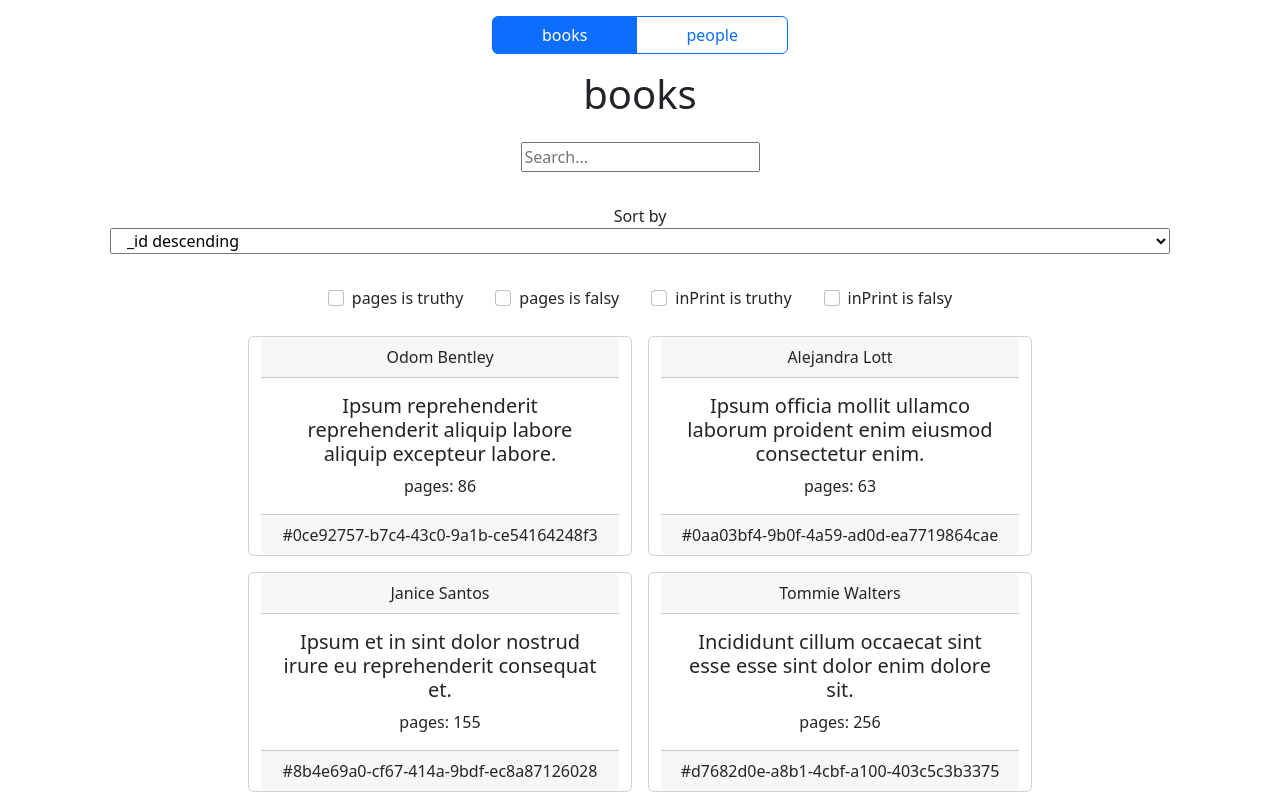
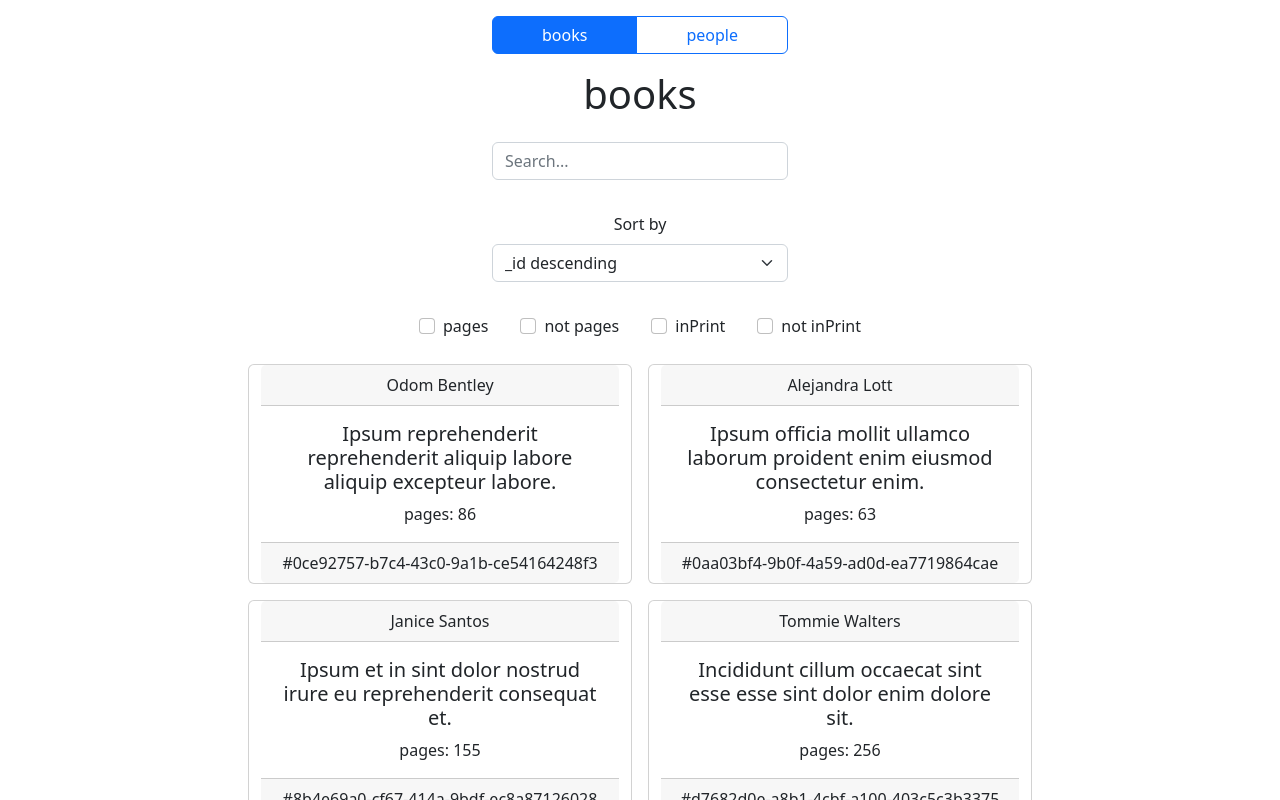
Before and after one commit to willemverbuyst/filter-search-sort, a React (Vite) app: page / in a window 1280 px wide. Shown: the top 800 px of the page. Built offline with nearby package versions, Linux system fonts and the light colour scheme.

Commit message:
Work on styling

```diff
--- a/src/components/Filters.tsx
+++ b/src/components/Filters.tsx
@@ -61,7 +61,7 @@ export default function Filters<T extends Record<PropertyKey, any>>(
                     ({ property, isTruthySelected }) =>
                       property === key && isTruthySelected
                   )}
-                  label={`${key} is truthy`}
+                  label={key}
                 />
               </Form.Group>
               <Form.Group key={`${key}-false`} className="m-3" controlId={key}>
@@ -79,7 +79,7 @@ export default function Filters<T extends Record<PropertyKey, any>>(
                     ({ property, isTruthySelected }) =>
                       property === key && !isTruthySelected
                   )}
-                  label={`${key} is falsy`}
+                  label={`not ${key}`}
                 />
               </Form.Group>
             </React.Fragment>
--- a/src/components/SearchInput.tsx
+++ b/src/components/SearchInput.tsx
@@ -1,5 +1,5 @@
 import { useEffect, useState } from "react";
-import { Col, Row } from "react-bootstrap";
+import { Col, Form, Row } from "react-bootstrap";
 import { useDebounce } from "../hooks/useDebounce";
 
 interface Props {
@@ -18,15 +18,15 @@ export default function SearchInput(props: Props) {
 
   return (
     <Row className="m-3 justify-content-center">
-      <Col>
-        <input
+      <Form style={{ width: "20rem" }}>
+        <Form.Control
           value={query}
           id="search"
           placeholder="Search..."
           aria-label="Search"
           onChange={(event) => setQuery(event.target.value)}
         />
-      </Col>
+      </Form>
     </Row>
   );
 }
--- a/src/components/Sorters.tsx
+++ b/src/components/Sorters.tsx
@@ -1,5 +1,5 @@
 import React from "react";
-import { Row } from "react-bootstrap";
+import { Form, Row } from "react-bootstrap";
 import { Sorter } from "../interfaces/Sorter";
 
 interface Props<T extends Record<PropertyKey, any>> {
@@ -15,8 +15,9 @@ export default function Sorters<T extends Record<PropertyKey, any>>(
 
   return (
     <Row className="m-3 justify-content-center">
-      <label htmlFor="sorters">Sort by</label>
-      <select
+      <Form style={{ width: "20rem" }}>
+        <Form.Label>Sort by</Form.Label>
+        <Form.Select
           id="sorters"
           placeholder="Sort..."
           aria-label="Sort"
@@ -40,7 +41,8 @@ export default function Sorters<T extends Record<PropertyKey, any>>(
               </option>
             </React.Fragment>
           ))}
-      </select>
+        </Form.Select>
+      </Form>
     </Row>
   );
 }
```
Lines whose indentation alone changed are shown as unchanged.
